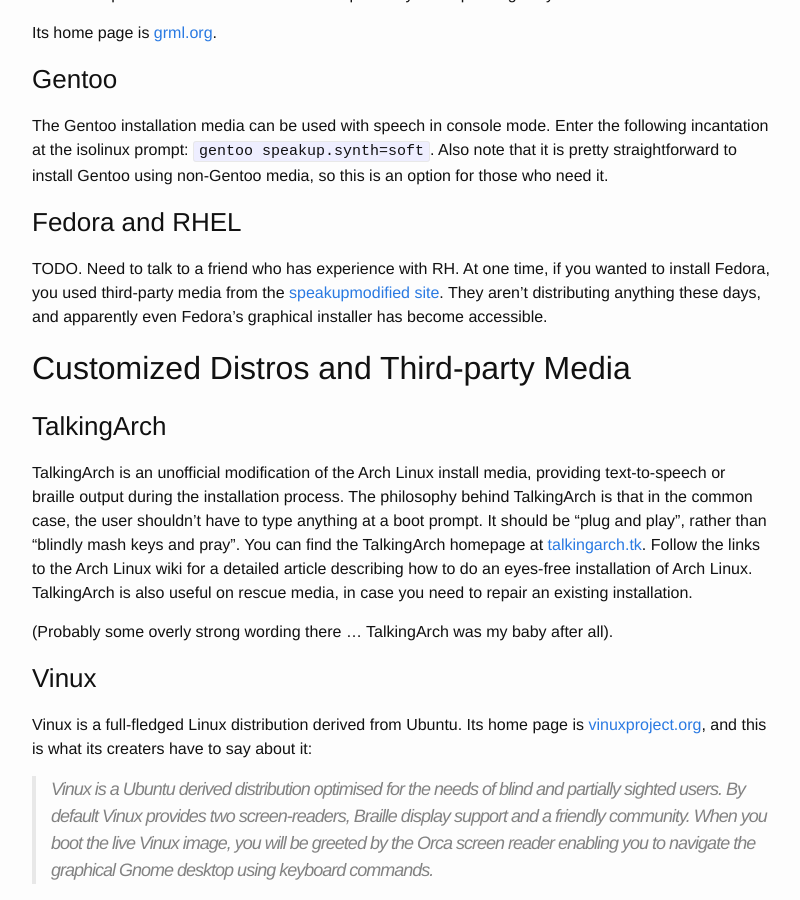
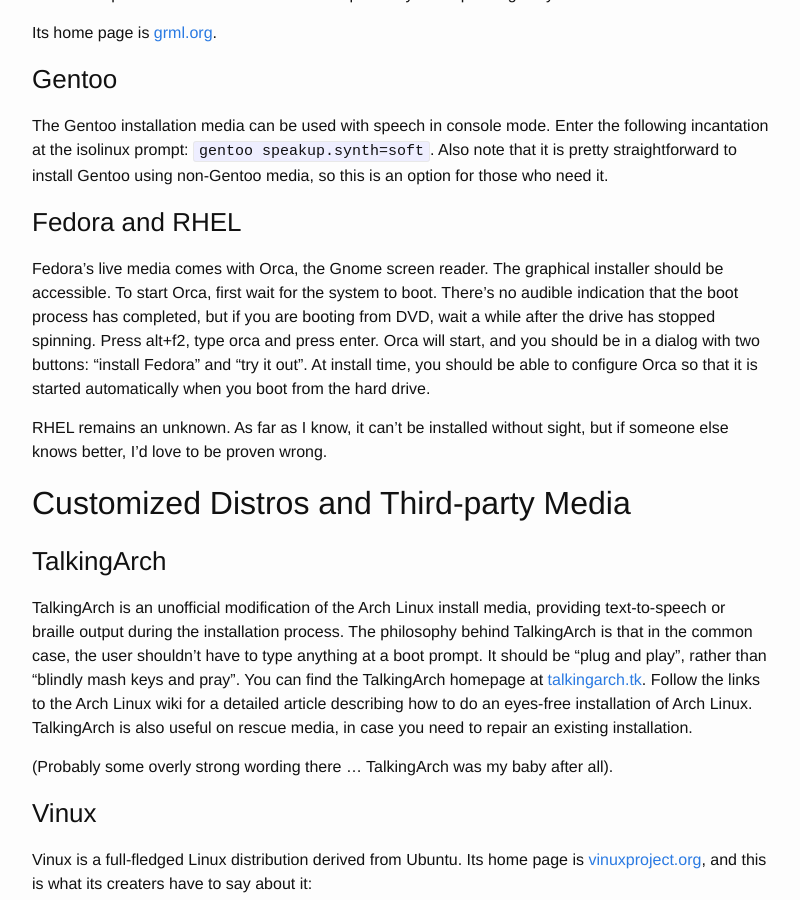
Before and after one commit to linux-accessibility/linux-accessibility.github.io, a Jekyll site: the page built from _posts/2015-08-08-distros.md, in a window 1280 px wide and 900 px high, scrolled down 1211 px. Shown: the whole window, without its empty margins (238-1038 px from the left). Built offline with Jekyll 4.4.1, drawn with Linux system fonts in a browser that asks for light colours.

Commit message:
Update Fedora info!

```diff
--- a/_posts/2015-08-08-distros.md
+++ b/_posts/2015-08-08-distros.md
@@ -71,11 +71,19 @@ non-Gentoo media, so this is an option for those who need it.
 
 ### Fedora and RHEL
 
-TODO.  Need to talk to a friend who has experience with RH.
-At one time, if you wanted to install Fedora, you used third-party
-media from the [speakupmodified site](http://speakupmodified.org).
-They aren't distributing anything these days, and apparently even
-Fedora's graphical installer has become accessible.
+Fedora's live media comes with Orca, the Gnome screen reader.
+The graphical installer should be accessible.
+To start Orca, first wait for the system to boot.
+There's no audible indication that the boot process has completed, but
+if you are booting from DVD, wait a while after the drive has stopped spinning.
+Press alt+f2, type orca and press enter.
+Orca will start, and you should be in a dialog with two
+buttons: "install Fedora" and "try it out".
+At install time, you should be able to configure Orca so that it is started
+automatically when you boot from the hard drive.
+
+RHEL remains an unknown.  As far as I know, it can't be installed without
+sight, but if someone else knows better, I'd love to be proven wrong.
 
 ## Customized Distros and Third-party Media
 
```
